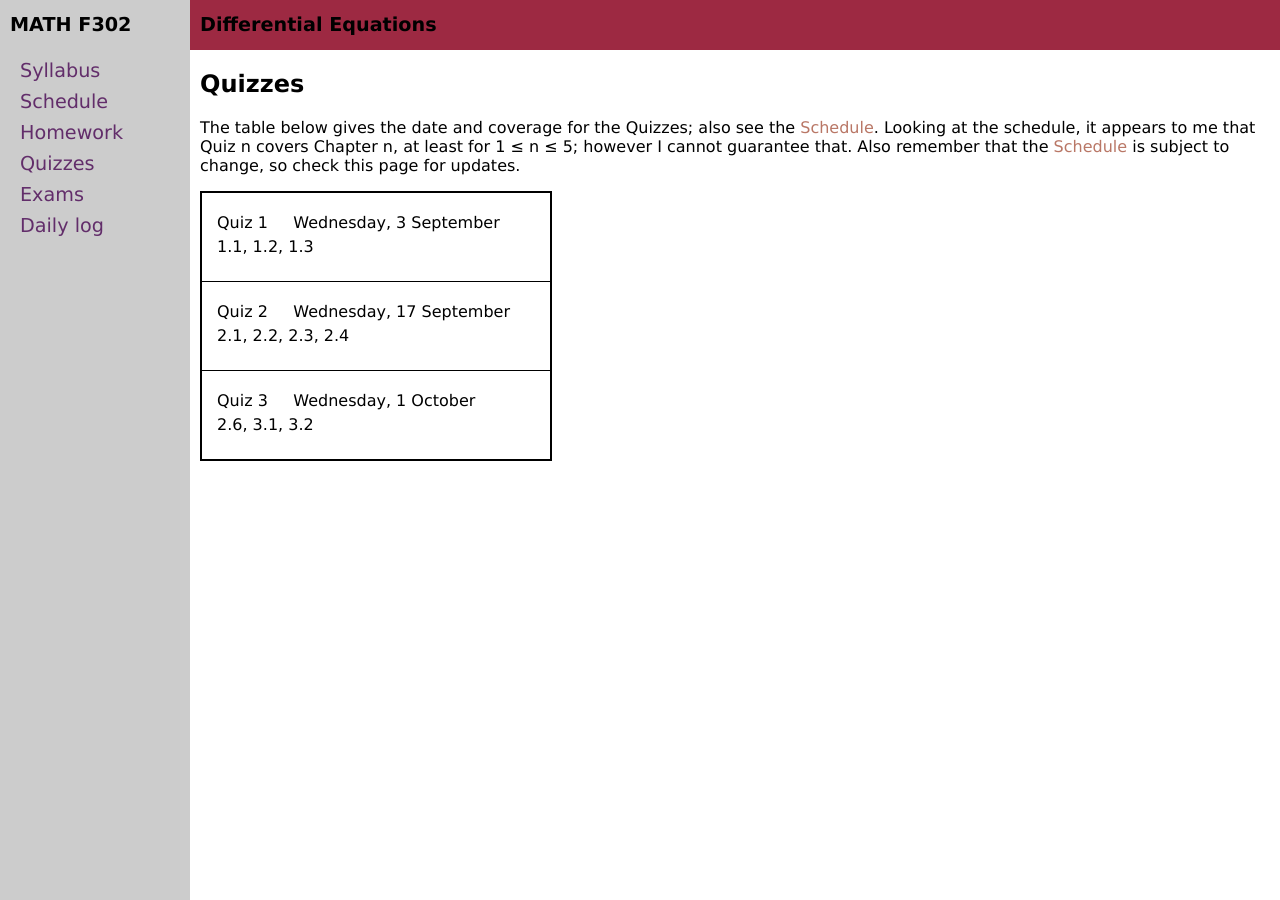
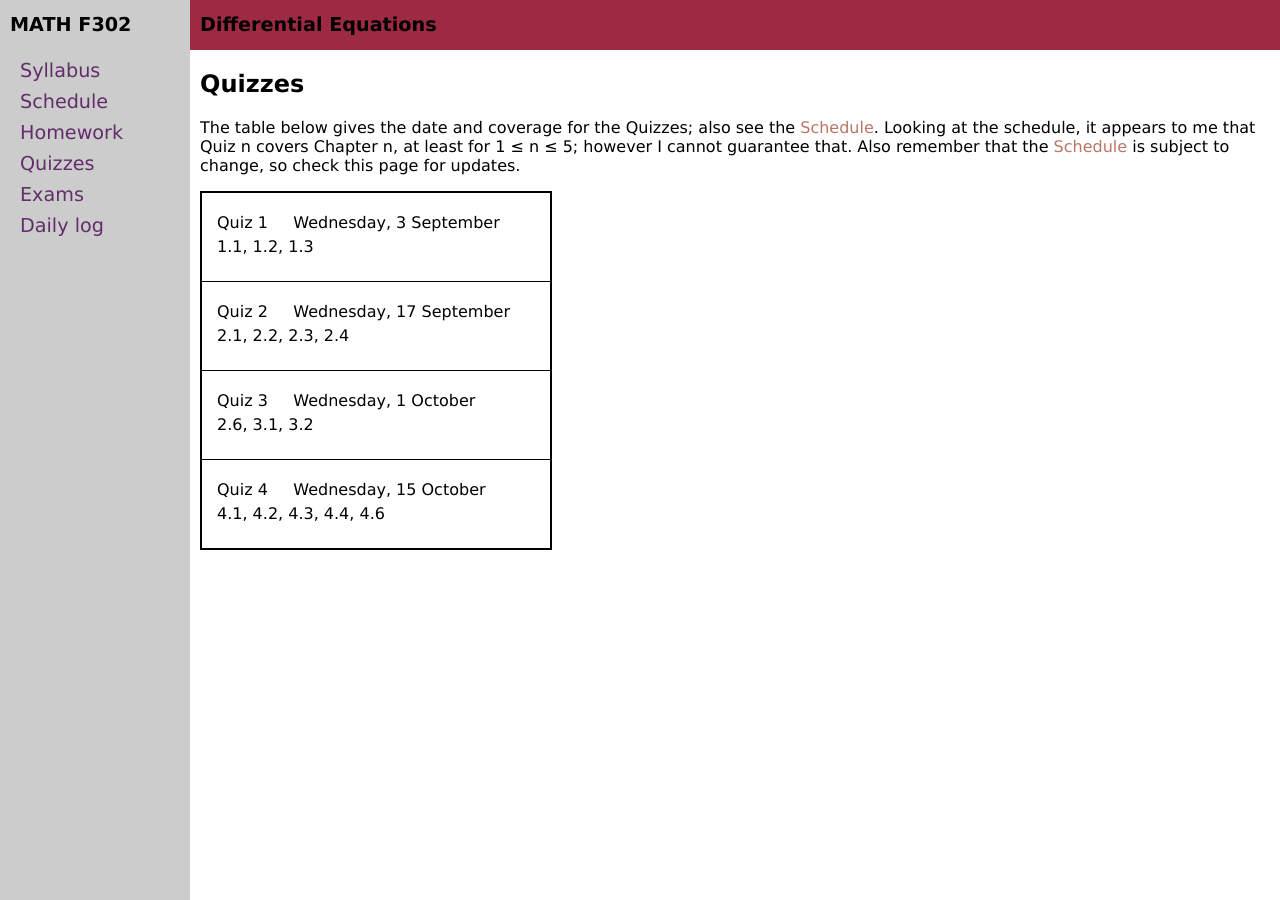
Before and after one commit to blackcurrantpi/ode, a Jekyll site: the page built from quizzes.md, in a window 1280 px wide. Built offline with Jekyll 4.4.1, drawn with Linux system fonts in a browser that asks for light colours.

Commit message:
and for quizzes

```diff
--- a/_data/quizzes.yml
+++ b/_data/quizzes.yml
@@ -22,3 +22,8 @@ exams:
   date: Wednesday, 1 October
   # info: <b>in class</b>
   info: 2.6, 3.1, 3.2
+
+- name: Quiz 4
+  date: Wednesday, 15 October
+  # info: <b>in class</b>
+  info: 4.1, 4.2, 4.3, 4.4, 4.6
```
